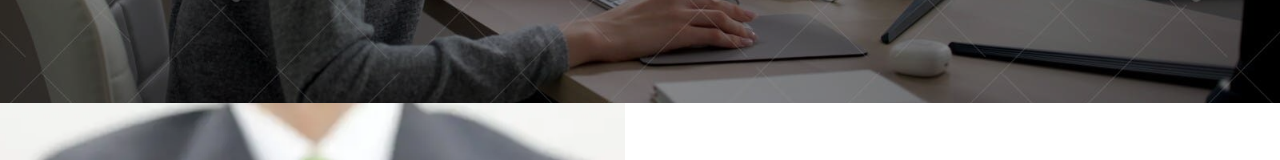
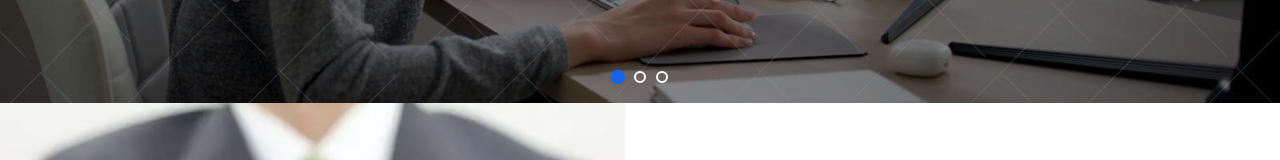
Before and after one commit to Marwanstanekzai/alteco-website, a React (Vite) app: page / in a window 1280 px wide. Shown: the part 525-685 px from the top of the page. Built offline with nearby package versions, Linux system fonts and the light colour scheme.

Commit message:
Implement interactive carousel state and slides in HeroBanner

```diff
--- a/src/App.css
+++ b/src/App.css
@@ -252,6 +252,38 @@ img {
 
 .hero-arrow:hover {
   background-color: #1764e8;
+}
+
+/* Slide indicatoren */
+.hero-dots {
+  position: absolute;
+  bottom: 20px;
+  left: 50%;
+  transform: translateX(-50%);
+  display: flex;
+  gap: 10px;
+  z-index: 3;
+}
+
+.hero-dot {
+  width: 12px;
+  height: 12px;
+  border-radius: 50%;
+  border: 2px solid white;
+  background-color: transparent;
+  padding: 0;
+  cursor: pointer;
+  transition: background-color 0.2s ease, transform 0.2s ease;
+}
+
+.hero-dot.active {
+  background-color: #1764e8;
+  border-color: #1764e8;
+  transform: scale(1.2);
+}
+
+.hero-dot:hover {
+  background-color: rgba(255, 255, 255, 0.7);
 }
 
 
--- a/src/components/Herobanner.jsx
+++ b/src/components/Herobanner.jsx
@@ -1,34 +1,95 @@
+import { useState } from 'react'
+
+const HERO_SLIDES = [
+  {
+    id: 1,
+    title: 'BUSINESS YOUR SATISFICTION',
+    description: 'Lorem ipsum dolor sit amet, consectetur adipiscing elit.',
+  },
+  {
+    id: 2,
+    title: 'CREATIVE STRATEGY & INNOVATION',
+    description: 'Empowering your digital growth with tailored, cutting-edge solutions.',
+  },
+  {
+    id: 3,
+    title: 'CLEAN CODE & RELIABLE DESIGN',
+    description: 'Delivering modern architectures crafted for peak business performance.',
+  },
+]
+
 function Herobanner() {
+  const [currentSlide, setCurrentSlide] = useState(0)
+
+  const handlePrev = () => {
+    setCurrentSlide((prev) => (prev === 0 ? HERO_SLIDES.length - 1 : prev - 1))
+  }
+
+  const handleNext = () => {
+    setCurrentSlide((prev) => (prev === HERO_SLIDES.length - 1 ? 0 : prev + 1))
+  }
+
+  const slide = HERO_SLIDES[currentSlide]
+
   return (
     <>
       {/* =========================
           HERO BANNER
           ========================= */}
 
-      <section id="home" className="hero">
+      <section id="home" className="hero" aria-label="Hero Showcase">
         {/* Linker pijl */}
-        <button className="hero-arrow hero-arrow-left">‹</button>
+        <button
+          className="hero-arrow hero-arrow-left"
+          type="button"
+          aria-label="Previous slide"
+          onClick={handlePrev}
+        >
+          ‹
+        </button>
 
         {/* Inhoud van de Hero */}
         <div className="hero-content">
           {/* Hoofdtitel */}
-          <h1>BUSINESS YOUR SATISFICTION</h1>
+          <h1>{slide.title}</h1>
 
           {/* Beschrijving */}
-          <p>Lorem ipsum dolor sit amet, consectetur adipiscing elit.</p>
+          <p>{slide.description}</p>
 
           {/* Knoppen */}
           <div className="hero-buttons">
-            <button>LOGIN</button>
-            <button>REGISTER</button>
+            <button type="button">LOGIN</button>
+            <button type="button">REGISTER</button>
           </div>
         </div>
 
         {/* Rechter pijl */}
-        <button className="hero-arrow hero-arrow-right">›</button>
+        <button
+          className="hero-arrow hero-arrow-right"
+          type="button"
+          aria-label="Next slide"
+          onClick={handleNext}
+        >
+          ›
+        </button>
+
+        {/* Slide indicatoren */}
+        <div className="hero-dots" role="tablist" aria-label="Hero slides">
+          {HERO_SLIDES.map((s, index) => (
+            <button
+              key={s.id}
+              type="button"
+              role="tab"
+              aria-selected={index === currentSlide}
+              aria-label={`Go to slide ${index + 1}`}
+              className={`hero-dot ${index === currentSlide ? 'active' : ''}`}
+              onClick={() => setCurrentSlide(index)}
+            />
+          ))}
+        </div>
       </section>
     </>
-  );
+  )
 }
 
-export default Herobanner;
+export default Herobanner
```
